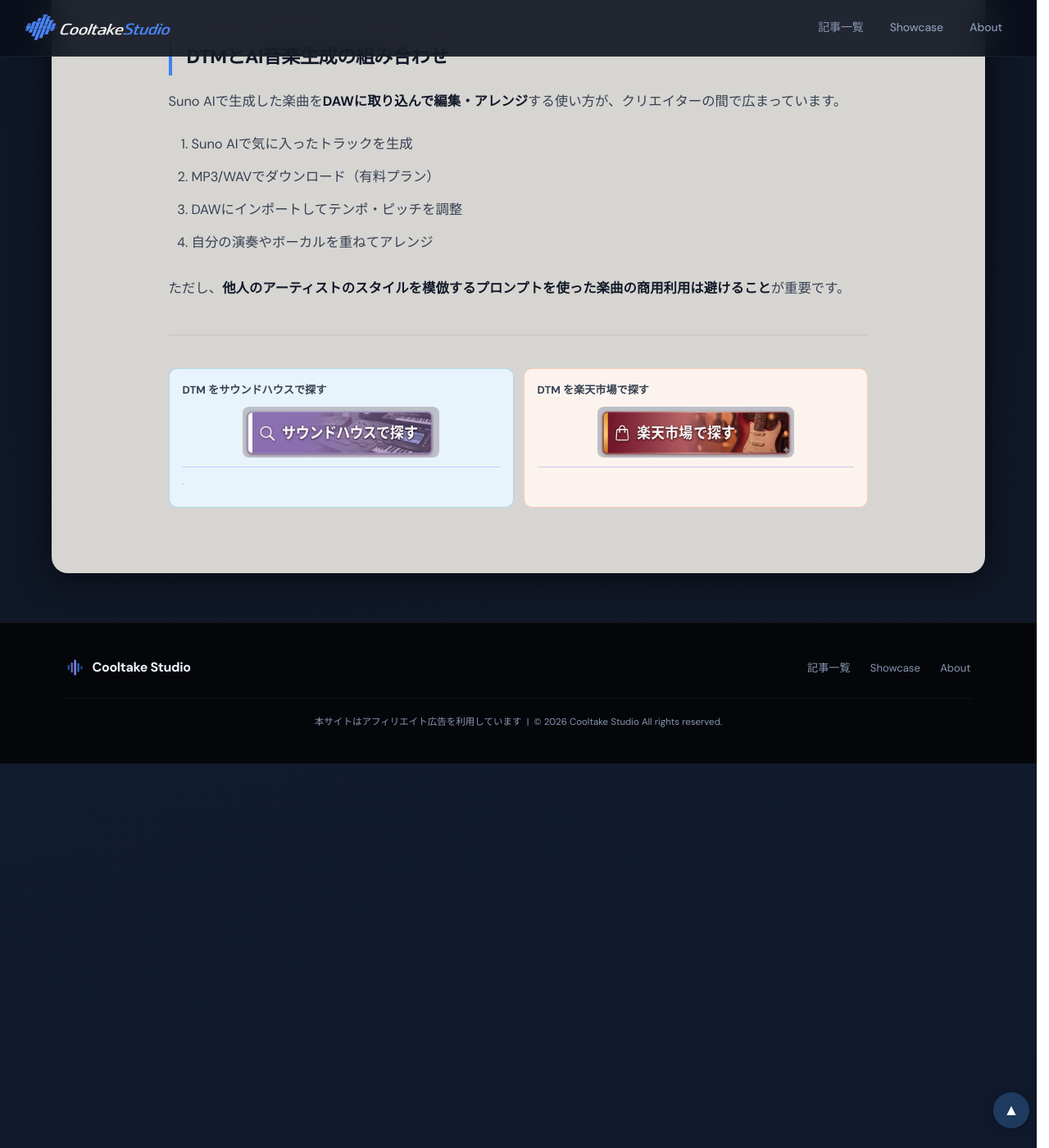
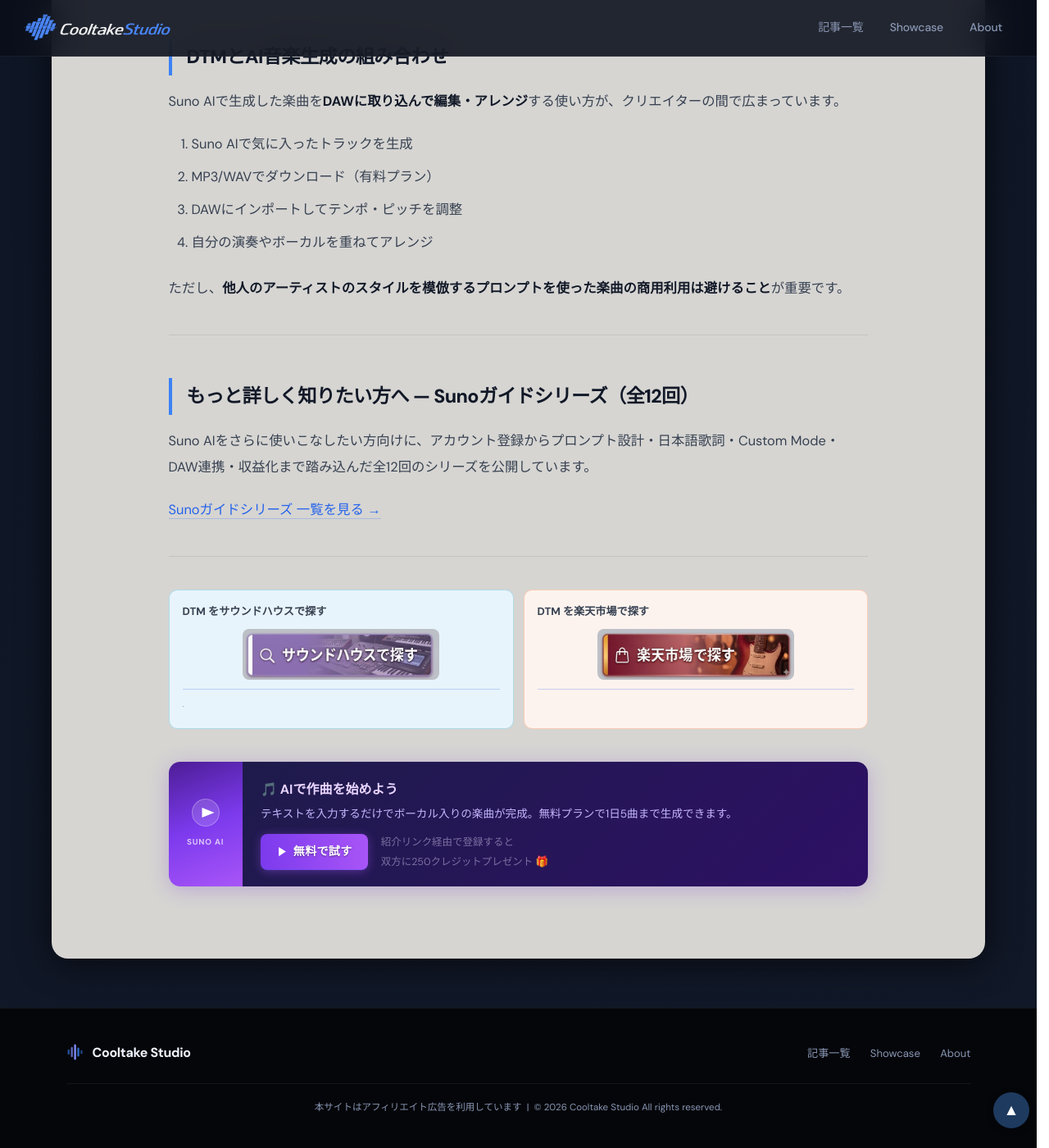
Before and after one commit to cooltake/cooltake-staging, a Jekyll site: the page built from _posts/2026-05-24-suno-ai-music-guide.md, in a window 1280 px wide and 1400 px high, scrolled down 4533 px. Shown: the whole window at 82% size. Built offline with Jekyll 4.4.1, drawn with Linux system fonts in a browser that asks for light colours; some web fonts are replaced.

Commit message:
feat: Suno AIガイド記事末尾にSunoシリーズ紹介リンクと招待CTAを追加

```diff
--- a/_posts/2026-05-24-suno-ai-music-guide.md
+++ b/_posts/2026-05-24-suno-ai-music-guide.md
@@ -137,4 +137,14 @@
 
 ---
 
+## もっと詳しく知りたい方へ — Sunoガイドシリーズ（全12回）
+
+Suno AIをさらに使いこなしたい方向けに、アカウント登録からプロンプト設計・日本語歌詞・Custom Mode・DAW連携・収益化まで踏み込んだ全12回のシリーズを公開しています。
+
+[Sunoガイドシリーズ 一覧を見る →](/series-list.html?series=suno-guide)
+
+---
+
 <div style="display:flex;gap:.75rem;margin:2rem 0;"><div style="flex:1;padding:.8rem 1rem 1rem;background:#e8f4fb;border-radius:10px;border:1px solid rgba(8,145,178,.25);"><span style="display:block;margin:0 0 .5rem;color:#374151;font-size:.82rem;font-weight:bold;">DTM をサウンドハウスで探す</span><a href="https://h.accesstrade.net/sp/cc?rk=01001xqc00os63&url=https%3A%2F%2Fwww.soundhouse.co.jp%2Fsearch%2Findex%2F%3Fsearch_all%3DDTM" rel="nofollow" referrerpolicy="no-referrer-when-downgrade" style="display:block;text-decoration:none;text-align:center;"><img src="/assets/images/btn-soundhouse.jpg" alt="サウンドハウスで探す" width="240" style="height:auto;border-radius:8px;display:inline-block;"></a><img src="https://h.accesstrade.net/sp/rr?rk=01001xqc00os63" width="1" height="1" border="0" alt="" loading="lazy"></div><div style="flex:1;padding:.8rem 1rem 1rem;background:#fdf3ee;border-radius:10px;border:1px solid rgba(234,88,12,.25);"><span style="display:block;margin:0 0 .5rem;color:#374151;font-size:.82rem;font-weight:bold;">DTM を楽天市場で探す</span><a href="https://search.rakuten.co.jp/search/mall/DTM+音楽制作/" rel="nofollow" referrerpolicy="no-referrer-when-downgrade" style="display:block;text-decoration:none;text-align:center;"><img src="/assets/images/btn-rakuten.jpg" alt="楽天市場で探す" width="240" style="height:auto;border-radius:8px;display:inline-block;"></a></div></div>
+
+{% include suno-cta.html %}
```
